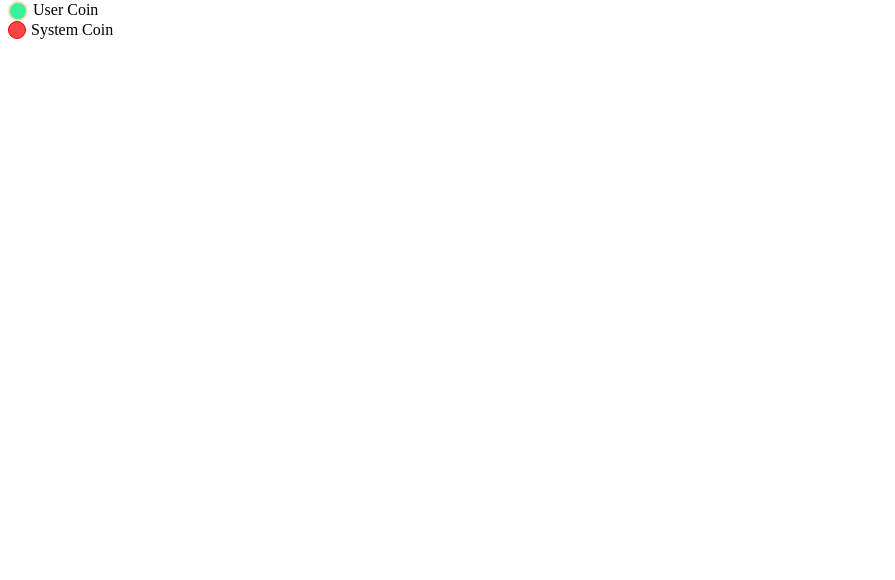
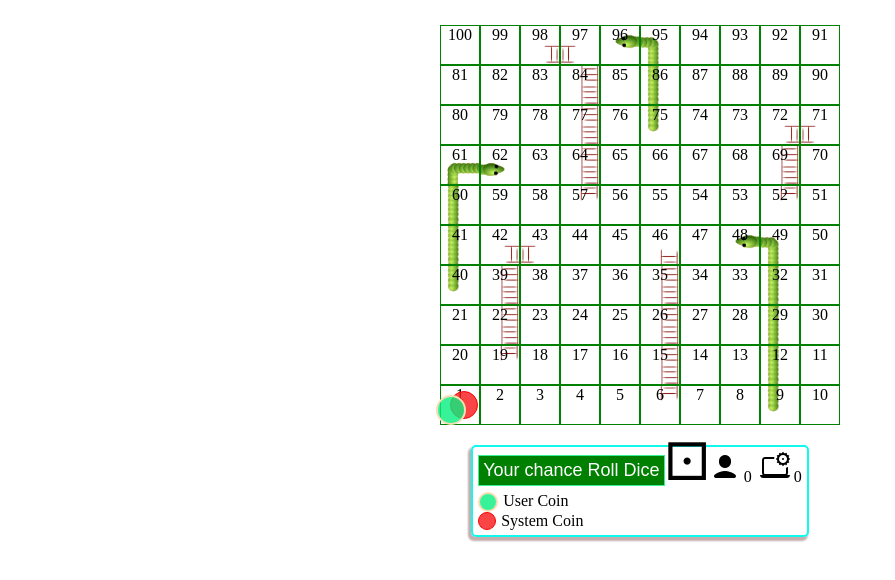
Before and after one commit to PalRishikesh/snake-ladder, a React (Vite) app: page / in a window 1280 px wide. Shown: the top 580 px of the page, without its empty margins (0-895 px from the left). Built offline with nearby package versions, Linux system fonts and the light colour scheme.

Commit message:
css dashboard

```diff
--- a/src/components/LeaderBoard.css
+++ b/src/components/LeaderBoard.css
@@ -1,5 +1,5 @@
 .tile-row {
-    display: flex;
+    /* display: flex; */
   }
   .tile {
     border: 1px solid green;
@@ -228,3 +228,19 @@ span.info-dice {
   background-repeat: no-repeat;
   background-position-x: 100%;
 }
+
+.bottom-control{
+  display: inline-grid;
+    margin-top: 20px;
+    padding: 5px;
+    border: 2px solid #0ff9ec;
+    border-radius: 5px;
+    box-shadow: #c3adad -2px 3px 2px 1px;
+}
+
+@media only screen and (max-device-width: 480px) {
+  /* styles for mobile browsers smaller than 480px; (iPhone) */
+  .tile-row {
+    display: flex;
+  }
+}
--- a/src/components/LeaderBoard.jsx
+++ b/src/components/LeaderBoard.jsx
@@ -188,13 +188,22 @@ const LeaderBoard = () => {
   };
   useEffect(() => {
     allCalculation(!isUserClick);
+    rows.map((row, index) =>{
+    // row.map((singleRow, index) =>{
+    console.log("singleRow: ",row[0]);
+
+    // })
+
+    })
+
   }, [randomNumber, userRandomNumber, systemRandomNumber]);
 
   return (
     <>
       {rows.map((row, index) => (
-        <div key={index} className="tile-row">
-          {row.map((singleColumns) => {
+        <div key={JSON.stringify(row)} className="tile-row">
+
+          {row.map((singleColumns,index) => {
             return (
               <>
                 <div
@@ -219,9 +228,11 @@ const LeaderBoard = () => {
               </>
             );
           })}
+
         </div>
       ))}
 
+<div className="bottom-control">
       <div className="dice-outer">
         <div>
           <DiceClick
@@ -249,6 +260,7 @@ const LeaderBoard = () => {
       <div className="dice-outer">
             <span className="dice-system info-dice"></span> System Coin
       </div>
+      </div>
 
       <ToastContainer
         position="top-right"
--- a/src/index.css
+++ b/src/index.css
@@ -1,4 +1,5 @@
 body {
-    display: ruby-text;
+    /* display: ruby-text; */
     margin-top: 25px;
+    text-align: center;
 }
```
